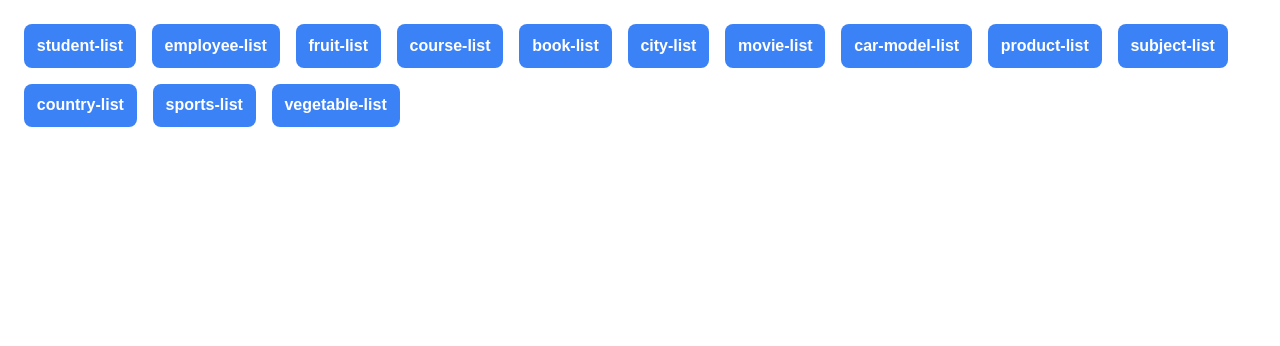
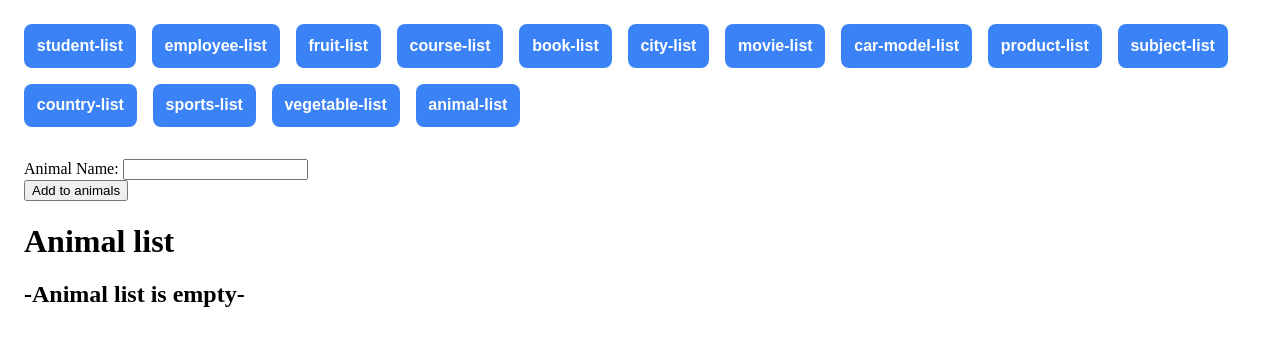
Before and after one commit to devken4u/angular-50-ds-services, an Angular app: page /animal-list in a window 1280 px wide. Before the commit this address led to /. Shown: the top 346 px of the page. Built offline with nearby package versions, Linux system fonts and the light colour scheme.

Commit message:
feat(animal list): Added animal list component

```diff
--- /dev/null
+++ b/src/app/animal-list/animal-list.component.html
@@ -0,0 +1,20 @@
+<main>
+  <div>
+    <label for="name">Animal Name: </label>
+    <input type="text" id="name" [(ngModel)]="name" />
+    <br />
+    <button (click)="add()">Add to animals</button>
+  </div>
+  <div>
+    <h1>Animal list</h1>
+    @if( animalList.length === 0){
+    <h2>-Animal list is empty-</h2>
+    }@else{
+    <ol>
+      @for( animal of animalList; track $index){
+      <li [style.marginBottom]="'20px'">Animal Name: {{ animal.name }}</li>
+      }
+    </ol>
+    }
+  </div>
+</main>
--- /dev/null
+++ b/src/app/animal-list/animal-list.component.ts
@@ -0,0 +1,20 @@
+import { Component } from '@angular/core';
+import { Animal } from '../types';
+
+@Component({
+  selector: 'app-animal-list',
+  templateUrl: './animal-list.component.html',
+  styleUrl: './animal-list.component.css',
+})
+export class AnimalListComponent {
+  animalList: Animal[] = [];
+
+  name: string = '';
+
+  add() {
+    this.animalList.push({
+      name: this.name,
+    });
+    this.name = '';
+  }
+}
--- a/src/app/app.module.ts
+++ b/src/app/app.module.ts
@@ -17,6 +17,7 @@ import { SubjectListComponent } from './subject-list/subject-list.component';
 import { CountryListComponent } from './country-list/country-list.component';
 import { SportsListComponent } from './sports-list/sports-list.component';
 import { VegetableListComponent } from './vegetable-list/vegetable-list.component';
+import { AnimalListComponent } from './animal-list/animal-list.component';
 
 @NgModule({
   declarations: [
@@ -33,7 +34,8 @@ import { VegetableListComponent } from './vegetable-list/vegetable-list.componen
     SubjectListComponent,
     CountryListComponent,
     SportsListComponent,
-    VegetableListComponent
+    VegetableListComponent,
+    AnimalListComponent
   ],
   imports: [
     RouterOutlet,
--- a/src/app/app.routes.ts
+++ b/src/app/app.routes.ts
@@ -12,6 +12,7 @@ import { SubjectListComponent } from './subject-list/subject-list.component';
 import { CountryListComponent } from './country-list/country-list.component';
 import { SportsListComponent } from './sports-list/sports-list.component';
 import { VegetableListComponent } from './vegetable-list/vegetable-list.component';
+import { AnimalListComponent } from './animal-list/animal-list.component';
 
 export const routes: Routes = [
   { path: '', redirectTo: 'student-list', pathMatch: 'full' },
@@ -28,4 +29,5 @@ export const routes: Routes = [
   { path: 'country-list', component: CountryListComponent },
   { path: 'sports-list', component: SportsListComponent },
   { path: 'vegetable-list', component: VegetableListComponent },
+  { path: 'animal-list', component: AnimalListComponent },
 ];
--- a/src/app/types.ts
+++ b/src/app/types.ts
@@ -59,3 +59,7 @@ export type Sport = {
 export type Vegetable = {
   name: string;
 };
+
+export type Animal = {
+  name: string;
+};
```
Also changed, not shown: src/app/animal-list/animal-list.component.css (added), 1 other file (tests, documents, lock files or other folders).
